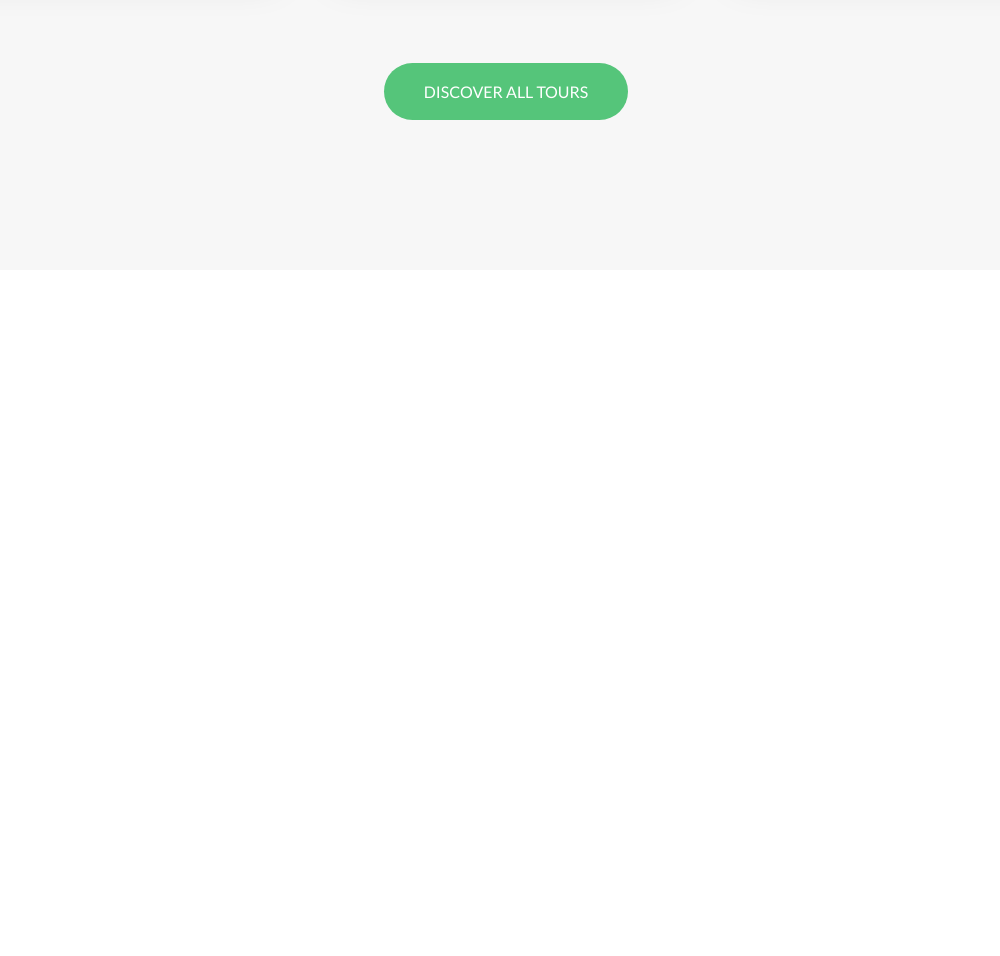
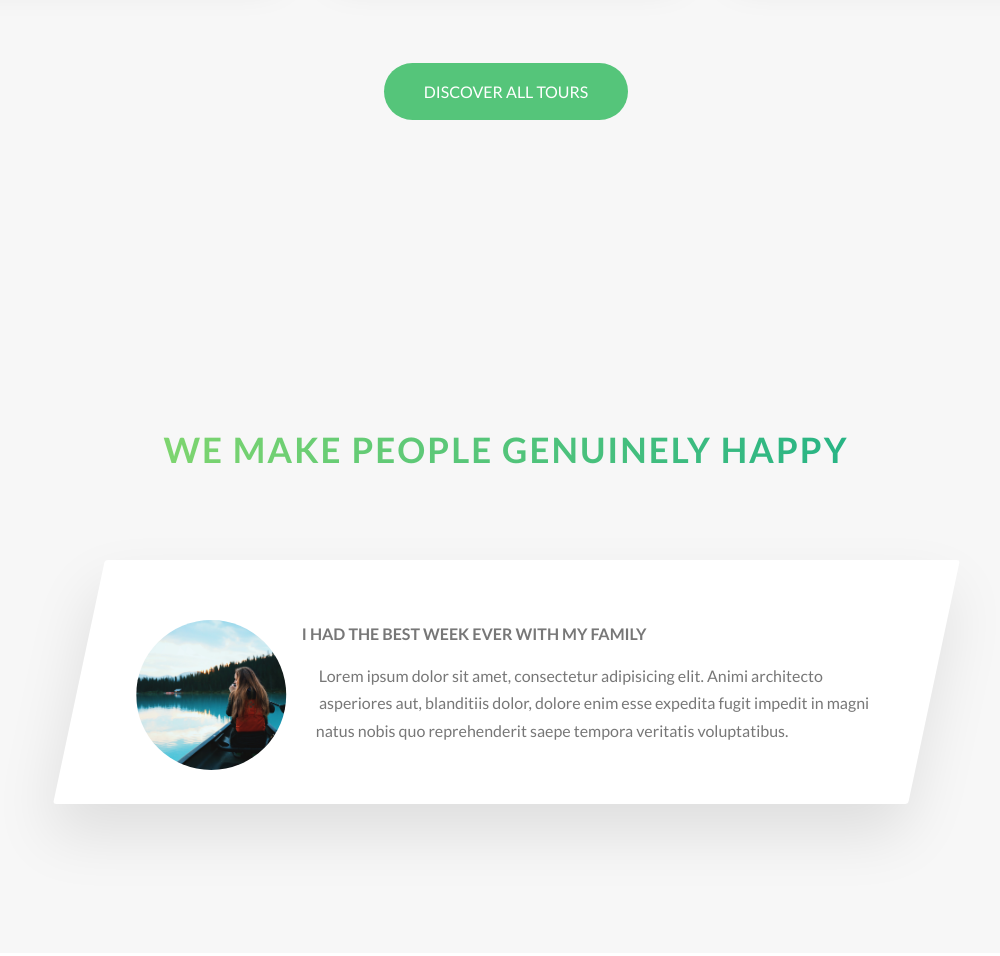
Before and after one commit to taylor009/Natours, a website: page index.html in a window 1280 px wide. Shown: the part 3049-4005 px from the top of the page, without its empty margins (134-1134 px from the left). Before the commit the page ends 3349 px from the top, so only its background shows below. Drawn offline with Linux system fonts and the light colour scheme.

Commit message:
Created story component

```diff
--- a/index.html
+++ b/index.html
@@ -221,6 +221,26 @@
                     <a href="#" class="btn btn--green">Discover all tours</a>
                 </div>
             </section>
+            <section class="section-stories">
+                <div class="u-center-text u-margin-bottom-big">
+                    <h2 class="heading-secondary">
+                        We make people genuinely happy
+                    </h2>
+                </div>
+                <div class="row">
+                    <div class="story">
+                        <figure class="story__shape">
+                            <img class="story__img" src="img/nat-8.jpg" alt="Person on a tour">
+                        </figure>
+                        <div class="story__text">
+                            <h3 class="heading-tertiary u-margin-bottom-small">
+                                I had the best week ever with my family
+                            </h3>
+                            <p>Lorem ipsum dolor sit amet, consectetur adipisicing elit. Animi architecto asperiores aut, blanditiis dolor, dolore enim esse expedita fugit impedit in magni natus nobis quo reprehenderit saepe tempora veritatis voluptatibus.</p>
+                        </div>
+                    </div>
+                </div>
+            </section>
         </main>
 
         <!--<section class="grid-test">-->
--- /dev/null
+++ b/sass/components/_story.scss
@@ -0,0 +1,33 @@
+.story{
+  width: 75%;
+  margin: 0 auto;
+  box-shadow: 0 3rem 6rem rgba($color-black, .1);
+  background-color: $color-white;
+  border-radius: 3px;
+  padding: 6rem;
+  padding-left: 9rem;
+  font-size: $default-font-size;
+  transform: skewX(-12deg);
+
+
+
+  &__shape{
+    height: 15rem;
+    width: 15rem;
+    float: left;
+    -webkit-shape-outside: circle(50% at 50% 50%);
+    shape-outside: circle(50% at 50% 50%);
+    -webkit-clip-path: circle(50% at 50% 50%);
+    clip-path: circle(50% at 50% 50%);
+    transform: translateX(-3rem) skewX(12deg);
+
+  }
+
+  &__img{
+    height: 100%;
+  }
+
+  &__text{
+    transform: skewX(12deg);
+  }
+}
--- a/sass/main.scss
+++ b/sass/main.scss
@@ -11,6 +11,7 @@
 @import "components/composition";
 @import "components/feature-box";
 @import "components/card";
+@import "components/story";
 
 
 
--- a/sass/pages/_home.scss
+++ b/sass/pages/_home.scss
@@ -26,3 +26,8 @@
   padding: 25rem 0 15rem 0;
   margin-top: -10rem;
 }
+
+.section-stories{
+  padding: 15rem 0;
+  background-color: $color-grey-light-1;
+}
```
Also changed, not shown: css/style.css.
